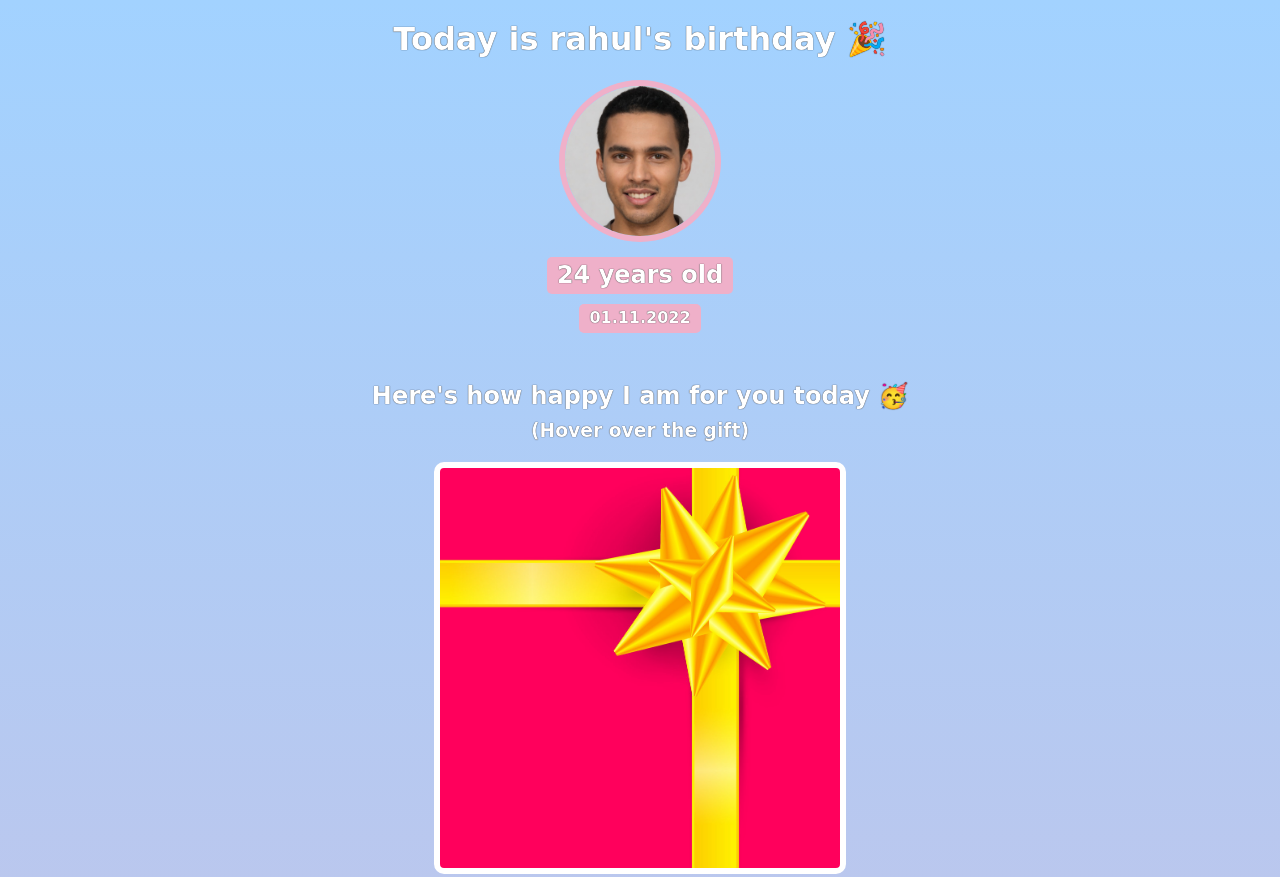
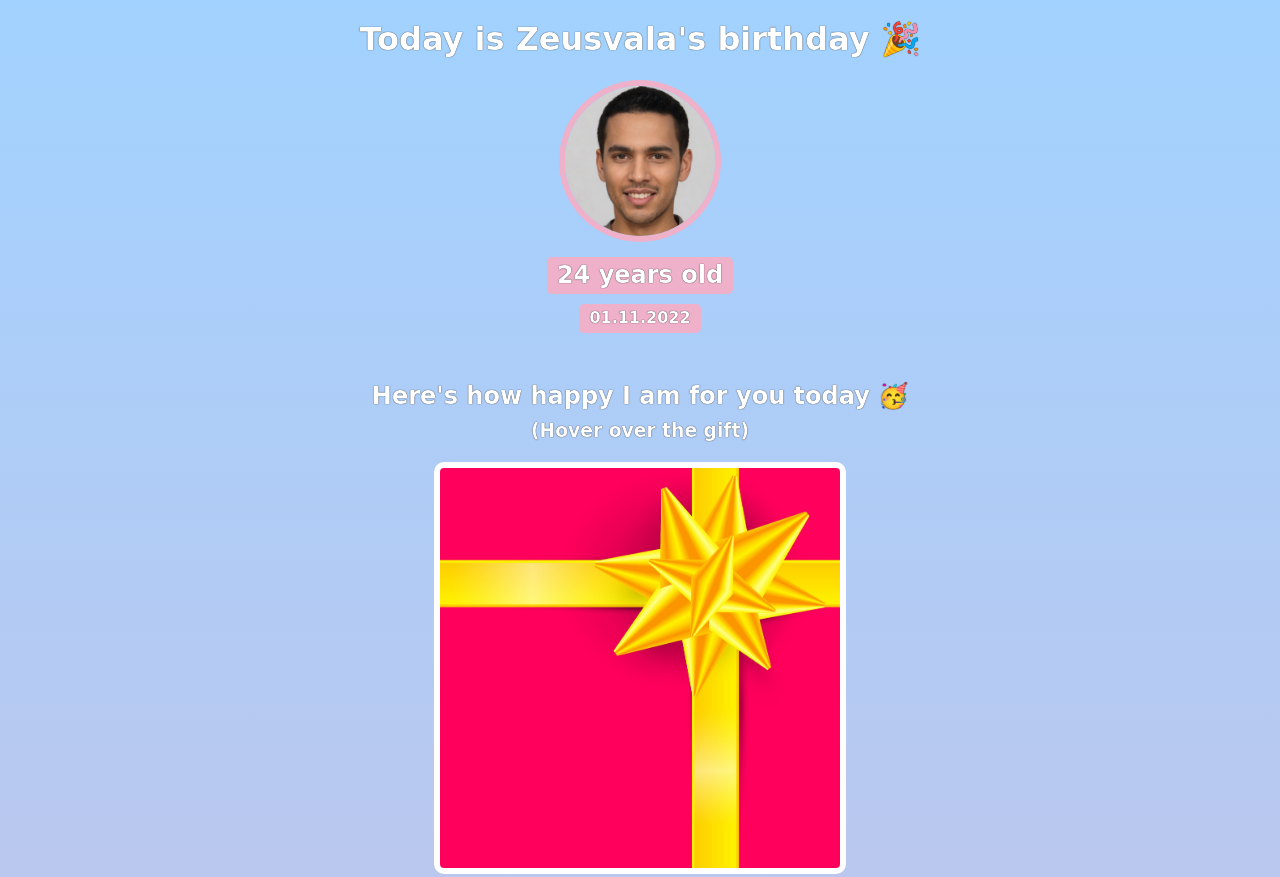
Before and after one commit to Rr1901/Birthday-Gift, a website built with Vite: page index.html in a window 1280 px wide. Shown: the top 877 px of the page. Built offline with nearby package versions, Linux system fonts and the light colour scheme; a web font is replaced by a local one.

Commit message:
Zeus vale ne comment kiya

```diff
--- a/index.html
+++ b/index.html
@@ -14,7 +14,7 @@
   </head>
   <body>
     <div id="header">
-      <h1>Today is rahul's birthday 🎉</h1>
+      <h1>Today is Zeusvala's birthday 🎉</h1>
       <img id="bff-img" src="images/nick.jpg" />
       <h2 id="bday-age">24 years old</h2>
       <h4 id="bday-date">01.11.2022</h4>
```
